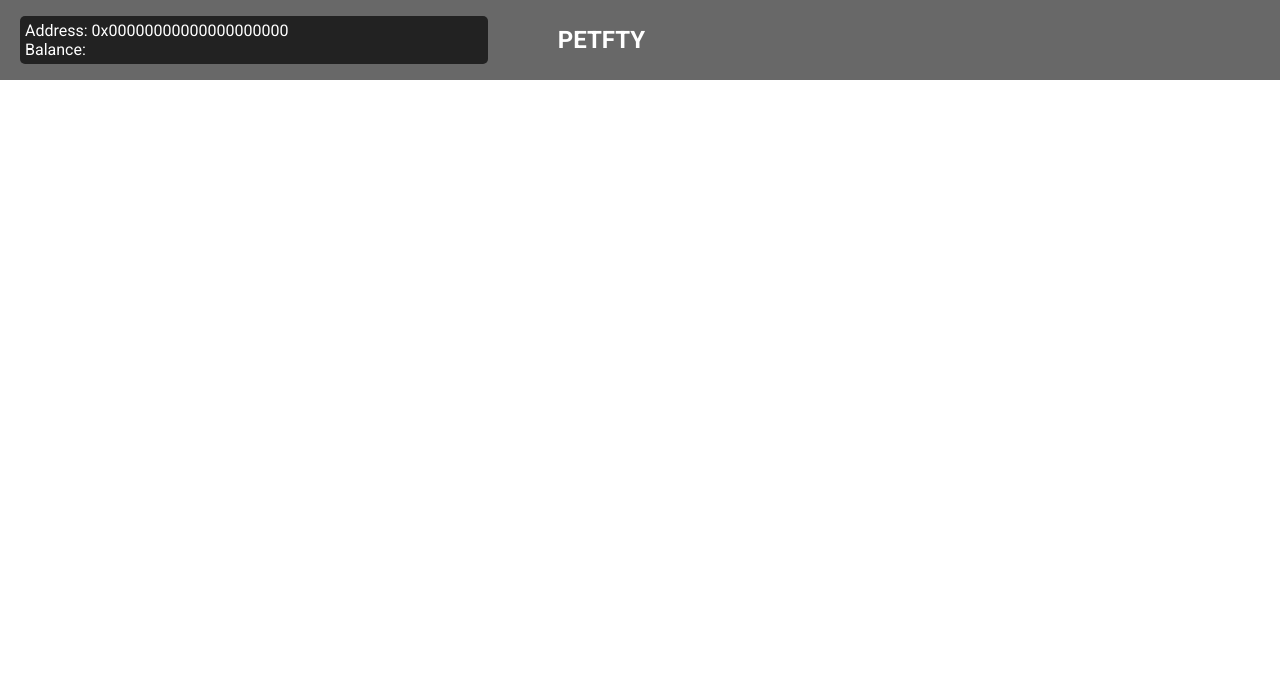
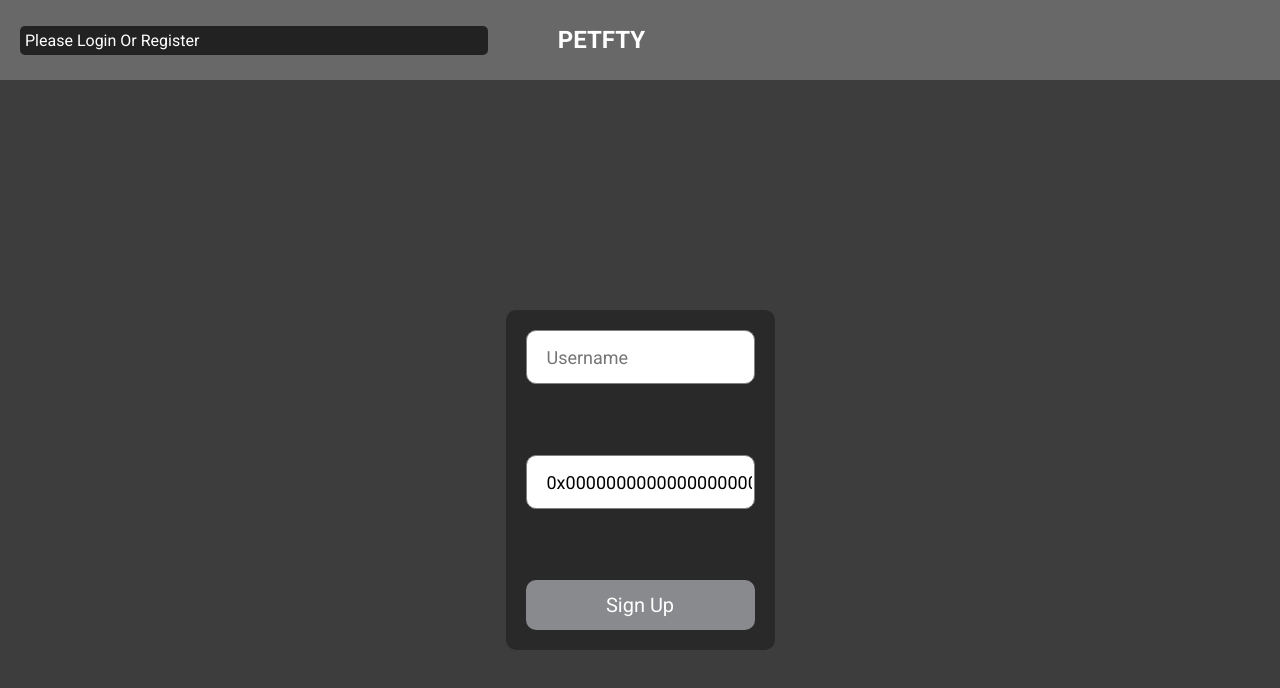
Before and after one commit to Petfty/Petfty-the-NFT-adopting-pet-website, a React (Create React App) app in the folder client/: page /register in a window 1280 px wide. Shown: the top 688 px of the page. Built offline with nearby package versions, Linux system fonts and the light colour scheme.

Commit message:
feat register

```diff
--- a/client/src/App.js
+++ b/client/src/App.js
@@ -1,6 +1,5 @@
 import { BrowserRouter, Routes, Route, Navigate } from "react-router-dom";
 import { useState } from "react";
-import { AuthContext } from "./context/AuthContext";
 import HomePage from "./pages/HomePage";
 import MyPage from "./pages/MyPage";
 import MintPage from "./pages/MintPage";
--- a/client/src/components/Register.jsx
+++ b/client/src/components/Register.jsx
@@ -1,7 +1,76 @@
-import React from 'react'
+import axios from 'axios';
+import {React, useRef} from 'react'
+import { useNavigate } from "react-router"
+import styled from "styled-components";
 
-export default function Register() {
+const RegisterContainer = styled.div`
+  height: 100%;
+  width: 100%;
+  background-color: #000000c2;
+  display: flex;
+  align-items: center;
+  justify-content: center;
+  position: sticky;
+  top: 0;
+`;
+
+const RegisterBox = styled.form`
+	height: 300px;
+	padding: 20px;
+	background-color: #00000054;
+	border-radius: 10px;
+	display: flex;
+	flex-direction: column;
+	justify-content: space-between;
+`;
+
+const RegisterInput = styled.input`
+	height: 50px;
+	border-radius: 10px;
+	border: 1px solid grey;
+	font-size: 18px;
+	padding-left: 20px;
+`;
+
+const RegisterButton = styled.button`
+	height: 50px;
+	border-radius: 10px;
+	border: none;
+	background-color: #898a8d;
+	color: white;
+	font-size: 20px;
+	font-weight: 500;
+	cursor: pointer;
+`;
+
+export default function Register(props) {
+	const { myAddress } = props
+	const username = useRef();
+	const walletAddress = useRef()
+	const navigate = useNavigate();
+	const handleClick = async (e) => {
+		e.preventDefault();
+		const user = {
+			username: username.current.value,
+			walletAddress: walletAddress.current.value,
+		}
+		try {
+			const response = await axios.post("/auth/register", user);
+			console.log(response.data)
+			alert("Sign Up Successful");
+			navigate("/");
+		} catch (err) {
+			alert(err);
+			console.log(err);
+		}
+	}
   return (
-	<div>Register</div>
+	<RegisterContainer>
+		<RegisterBox onSubmit={handleClick}>
+			<RegisterInput placeholder="Username" required ref={username}/>
+			<RegisterInput placeholder='walletAddress' required ref={walletAddress} type="text" defaultValue={myAddress} />
+			<RegisterButton type="submit">Sign Up</RegisterButton>
+		</RegisterBox>
+	</RegisterContainer>
   )
 }
--- a/client/src/components/TopBar.jsx
+++ b/client/src/components/TopBar.jsx
@@ -1,6 +1,4 @@
 import React from "react";
-import { useContext } from "react";
-import { AuthContext } from "../context/AuthContext";
 import { Link } from "react-router-dom";
 import styled from "styled-components";
 
@@ -59,14 +57,17 @@ const TopBarRight = styled.div`
 // `;
 
 export default function TopBar(props) {
-  const { myAddress, myBalance } = props;
-  const { user } = useContext(AuthContext);
+  const { myAddress, myBalance, user } = props;
   return (
     <TopBarContainer>
+      {user ? (
         <TopBarLeft>
-        Address: {user ? user.walletAddress : myAddress} <br />
+          Address: {myAddress} <br />
           Balance: {myBalance}
         </TopBarLeft>
+      ) : (
+        <TopBarLeft>Please Login Or Register</TopBarLeft>
+      )}
       <TopBarCenter>
         <Link to="/" style={{ textDecoration: "none" }}>
           <Logo>PETFTY</Logo>
--- a/client/src/pages/HomePage.jsx
+++ b/client/src/pages/HomePage.jsx
@@ -1,29 +1,31 @@
-import {React, useState, useContext} from "react";
-import { AuthContext } from "../context/AuthContext";
+import { React } from "react";
 import styled from "styled-components";
 import TopBar from "../components/TopBar";
 import QR from "../components/QR";
 import Tokens from "../components/Tokens";
 
-// const HomePageContainer = styled.div`
-//   height: 100%;
-//   width: 100%;
-//   background-color: #000000c2;
-//   display: flex;
-//   flex-direction: column;
-//   align-items: center;
-//   position: sticky;
-//   top: 0;
-// `;
+const HomePageContainer = styled.div`
+  height: 100vh;
+  width: 100%;
+  background-color: #0000000;
+`;
 
 export default function HomePage(props) {
-  const { myAddress, myBalance, user, setMyAddress, setBalance, setUser } = props;
+  const { myAddress, myBalance, user, setMyAddress, setBalance, setUser } =
+    props;
 
   return (
     <>
-      <TopBar myAddress={myAddress} myBalance={myBalance}/>
-      <QR setMyAddress={setMyAddress} setBalance={setBalance} setUser={setUser} user={user}/>
-      <Tokens />
+      <TopBar myAddress={myAddress} myBalance={myBalance} user={user}/>
+      <HomePageContainer>
+        <QR
+          setMyAddress={setMyAddress}
+          setBalance={setBalance}
+          setUser={setUser}
+          user={user}
+        />
+        <Tokens />
+      </HomePageContainer>
     </>
   );
 }
--- a/client/src/pages/RegisterPage.jsx
+++ b/client/src/pages/RegisterPage.jsx
@@ -1,12 +1,22 @@
-import React from 'react'
-import TopBar from '../components/TopBar'
+import React from "react";
+import styled from "styled-components";
+import TopBar from "../components/TopBar";
+import Register from "../components/Register";
+
+const RegisterPageContainer = styled.div`
+  height: 100vh;
+  width: 100%;
+  background-color: #0000000;
+`;
 
 export default function RegisterPage(props) {
   const { myAddress } = props;
   return (
     <>
-      <TopBar myAddress={myAddress}/>
+      <TopBar myAddress={myAddress} />
+      <RegisterPageContainer>
+        <Register myAddress={myAddress}/>
+      </RegisterPageContainer>
     </>
-
-  )
+  );
 }
```
Lines whose indentation alone changed are shown as unchanged.
